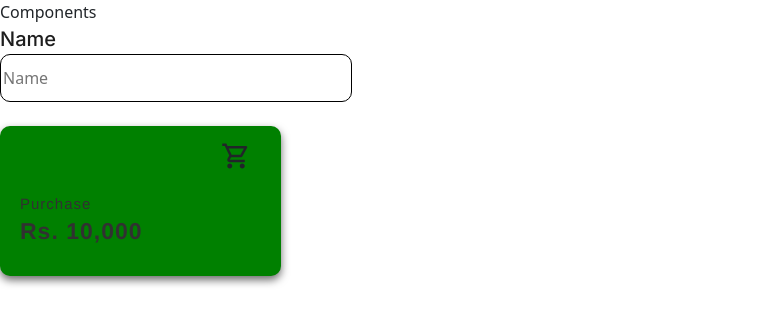
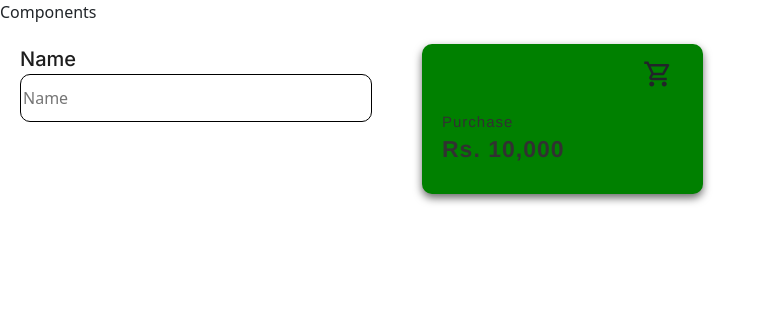
Before and after one commit to sameepmonsoon/Restaurant-management-system, a React (Vite) app: page /components in a window 1280 px wide. Shown: the top 324 px of the page, without its empty margins (0-772 px from the left). Built offline with nearby package versions, Linux system fonts and the light colour scheme.

Commit message:
Routing all components in /components

```diff
--- /dev/null
+++ b/src/Pages/Components.styles.tsx
@@ -0,0 +1,10 @@
+import styled from "@emotion/styled";
+
+export const DashboardComponents = styled('div')`
+display: flex;
+flex-direction: row;
+gap:50px;
+padding: 20px;
+flex-wrap: wrap;
+
+`;
--- a/src/Pages/Components.tsx
+++ b/src/Pages/Components.tsx
@@ -5,6 +5,9 @@ import * as yup from 'yup';
 import InventoryCard from '../Components/InventoryCard/InventoryCard';
 import { MdOutlineShoppingCart } from 'react-icons/md';
 
+import {
+  DashboardComponents
+} from './Components.styles'
 
 export default function Components() {
     let schema = yup.object().shape({
@@ -27,11 +30,18 @@ function onSumbit(e:any){
   return (
     <>
     <div>Components</div>
+    <DashboardComponents>
+
     <form onSubmit={handleSubmit}>
         <TextField name="name"  onChange={handleChange} error={errors.name} prefix={"name"} suffix={"suffix"} />
     </form>
+
+
     <InventoryCard  title={"purchase"} icon={<MdOutlineShoppingCart size={30}/>} amount={"10,000"} cardType="purchase" active={true}/>
 
+
+
+    </DashboardComponents>
     </>
   )
 }
--- /dev/null
+++ b/src/Types/Components/MainDivInventoryPropTypes.ts
@@ -0,0 +1,5 @@
+// props received from InventoryCard.tsxe
+export type MainDivInventoryPropTypes = {
+    cardType:String,
+    active:boolean
+}
```
Also changed, not shown: src/App.tsx (+14 -11 lines), src/Components/InventoryCard/InventoryCard.styles.tsx (+2 -5 lines), src/Components/InventoryCard/InventoryCard.tsx (+1 -8 lines), src/Types/Components/InventoryCardTypes.ts (added, +8 -0 lines).
